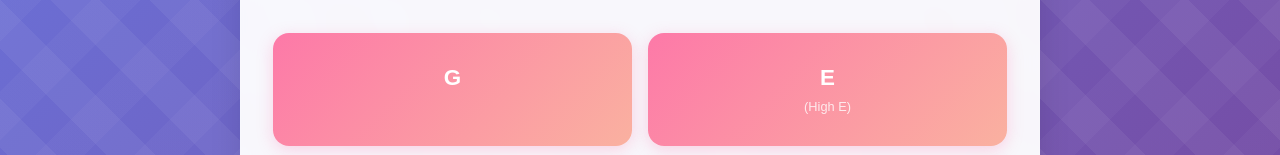
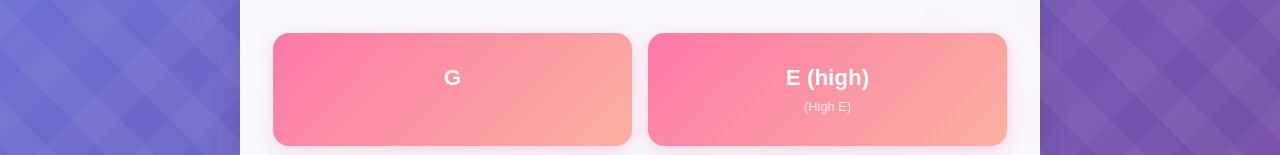
Before and after one commit to james-real/pitchperfect, a React (Create React App) app: page / in a window 1280 px wide. Shown: the part 741-896 px from the top of the page. Built offline with nearby package versions, Linux system fonts and the light colour scheme.

Commit message:
small bug fix, which E is it?

```diff
--- a/src/data/notes.ts
+++ b/src/data/notes.ts
@@ -1,12 +1,12 @@
 import { Note } from '../types';
 
 export const GUITAR_NOTES: Note[] = [
-  { id: 'E1', name: 'E', frequency: 82.41 },
+  { id: 'E1', name: 'E (low)', frequency: 82.41 },
   { id: 'A', name: 'A', frequency: 110.00 },
   { id: 'D', name: 'D', frequency: 146.83 },
   { id: 'G', name: 'G', frequency: 196.00 },
   { id: 'B', name: 'B', frequency: 246.94 },
-  { id: 'E2', name: 'E', frequency: 329.63 },
+  { id: 'E2', name: 'E (high)', frequency: 329.63 },
 ];
 
 export const PIANO_NOTES: Note[] = [
```
Also changed, not shown: 1 other file (tests, documents, lock files or other folders).
